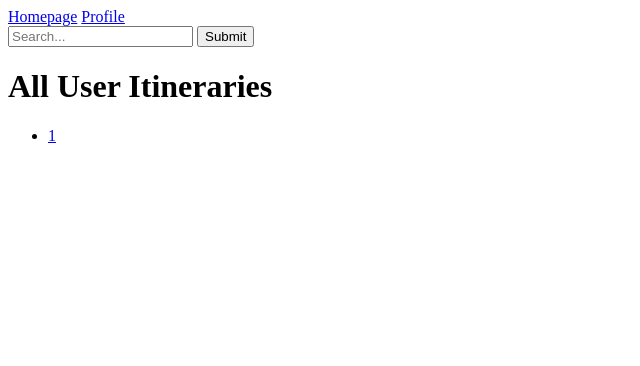
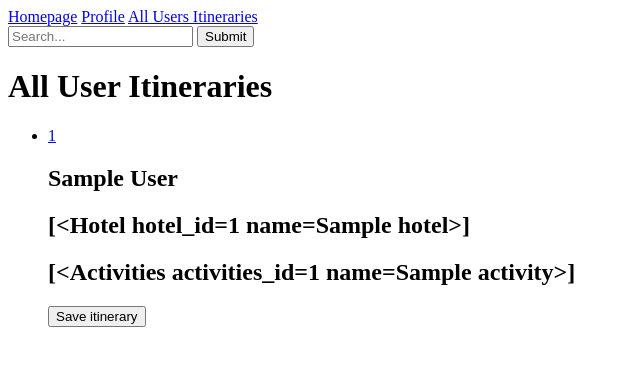
Before and after one commit to franschipits/iWanderSmart, a Flask app: page /user_itinerary in a window 1280 px wide. Shown: the top 366 px of the page, without its empty margins (0-640 px from the left). Run offline with Flask 2, Linux system fonts and the light colour scheme; tables that the repository leaves empty hold one stand-in row (values such as "Sample post").

Commit message:
save others itinerary in progress

```diff
--- a/server.py
+++ b/server.py
@@ -161,6 +161,31 @@ def all_user_itineraries():
     return render_template("all_user_itinerary.html", user_itinerary=user_itinerary)
 
 
+@app.route("/save_itinerary", methods=['POST'])
+def save_itinerary():
+    """Save itinerary from other users to profile"""
+
+    creator = crud.get_user_by_email(session["current_user"]).user_id
+    name_place = request.json.get('name_place')
+    print("this is the name", name_place)
+    save_hotels = request.json.get('save_hotels')
+    save_activities = request.json.get('save_activities')
+    itinerary_to_save = request.json.get('itinerary_to_save')
+    saved_itinerary = crud.create_user_itinerary(creator, name_place)
+    original_itinerary = crud.get_user_itinerary_by_id(itinerary_to_save)
+    db.session.add(saved_itinerary)
+    db.session.commit()
+    print(saved_itinerary)
+    for hotel in original_itinerary.hotels:
+        new_hotel = crud.create_hotel(hotel.name, hotel.location, hotel.contact, saved_itinerary.user_itinerary_id, hotel.num_nights, hotel.price)
+        new_hotel.num_nights = hotel.num_nights
+        db.session.add(new_hotel)
+    db.session.commit()
+
+    print("Itinerary saved to profile")
+    return jsonify({'message':'Itinerary saved!', 'save_name_place': name_place, 'save_hotels': save_hotels, 'save_activities': save_activities, 'itinerary_to_save': itinerary_to_save})
+
+
 @app.route("/delete_itinerary", methods=['POST'])
 def delete_itinerary():
 
@@ -192,8 +217,10 @@ def show_user_itinerary(user_itinerary_id):
     hotel_total = 0
     nights_total = 0
     for hotel in user_itinerary.hotels:
-        nights_total += hotel.num_nights
-        hotel_total += hotel.price
+        if hotel.num_nights:
+            nights_total += hotel.num_nights
+        if hotel.price:
+            hotel_total += hotel.price
 
     remaining_budget = user_itinerary.user.budget - flight_total - hotel_total
     if nights_total == 0:
@@ -220,7 +247,7 @@ def show_user_itinerary(user_itinerary_id):
 
     price_level_restaurant = []
     for result in result_list:
-        if budget_per_day < 100:
+        if budget_per_day != "" and budget_per_day < 100:
             if 'price_level' in result and result['price_level'] <= 2:
                 price_level_restaurant.append(result)
 
--- /dev/null
+++ b/static/save_itinerary.js
@@ -0,0 +1,31 @@
+const forms = document.querySelectorAll('.save_itinerary');
+for(const form of forms) {
+    form.addEventListener('submit', (evt) => {
+    evt.preventDefault();
+
+    const formAnswer = {
+        name_place: form.querySelector('#save_name_place').value,
+        save_hotels: form.querySelector('#save_hotels').value,
+        save_activities: form.querySelector('#save_activities').value,
+        itinerary_to_save: form.querySelector('#itinerary_to_save').value,
+    };
+
+    fetch('/save_itinerary', {
+        method: 'POST',
+        body: JSON.stringify(formAnswer),
+        headers: {
+            'Content-Type': 'application/json'
+        }
+    })
+
+    .then((response) => response.json())
+    .then((responseJSON) => {
+        document.querySelector('#save_itinerary')
+        .insertAdjacentHTML('beforeend',
+        `<li>${responseJSON.save_name_place} </li>
+        <li>${responseJSON.save_hotels} </li>
+        <li>${responseJSON.save_activities} </li>`)
+    })
+
+});
+}
--- a/templates/all_user_itinerary.html
+++ b/templates/all_user_itinerary.html
@@ -10,8 +10,20 @@
             <a href="/user_itinerary/{{itinerary.user_itinerary_id}}">
                 {{itinerary.user_itinerary_id}}
             </a>
+        <h2>{{itinerary.name_place}}</h2>
+        <h2>{{itinerary.hotels}}</h2>
+        <h2>{{itinerary.activities}}</h2>
         </li>
 
+        <form class="save_itinerary">
+            <input type="hidden" id="itinerary_to_save" value="{{itinerary.user_itinerary_id}}">
+            <input type="hidden" id="save_name_place" value="{{itinerary.name_place}}">
+            <input type="hidden" id="save_hotels" value="{{itinerary.hotels}}">
+            <input type="hidden" id="save_activities" value="{{itinerary.activities}}">
+            <button type="submit"> Save itinerary </button>
+        </form>
     {% endfor %}
     </ul>
+
+<script src="/static/save_itinerary.js"> </script>
 {% endblock %}
--- a/templates/base.html
+++ b/templates/base.html
@@ -19,6 +19,7 @@
     <div class="topnav">
       <a class="active" href="/">Homepage</a>
       <a href="/profile">Profile</a>
+      <a href="/user_itinerary">All Users Itineraries</a>
 
       <form action="/search" method="POST">
       <input type="text" placeholder="Search..." name="search">
--- a/templates/user_itinerary_details.html
+++ b/templates/user_itinerary_details.html
@@ -97,6 +97,8 @@
 </form>
 
 
+
+
 <script src="/static/delete_itinerary.js"> </script>
 <script src="/static/delete_hotel.js"> </script>
 <script src="/static/flight.js"> </script>
```
